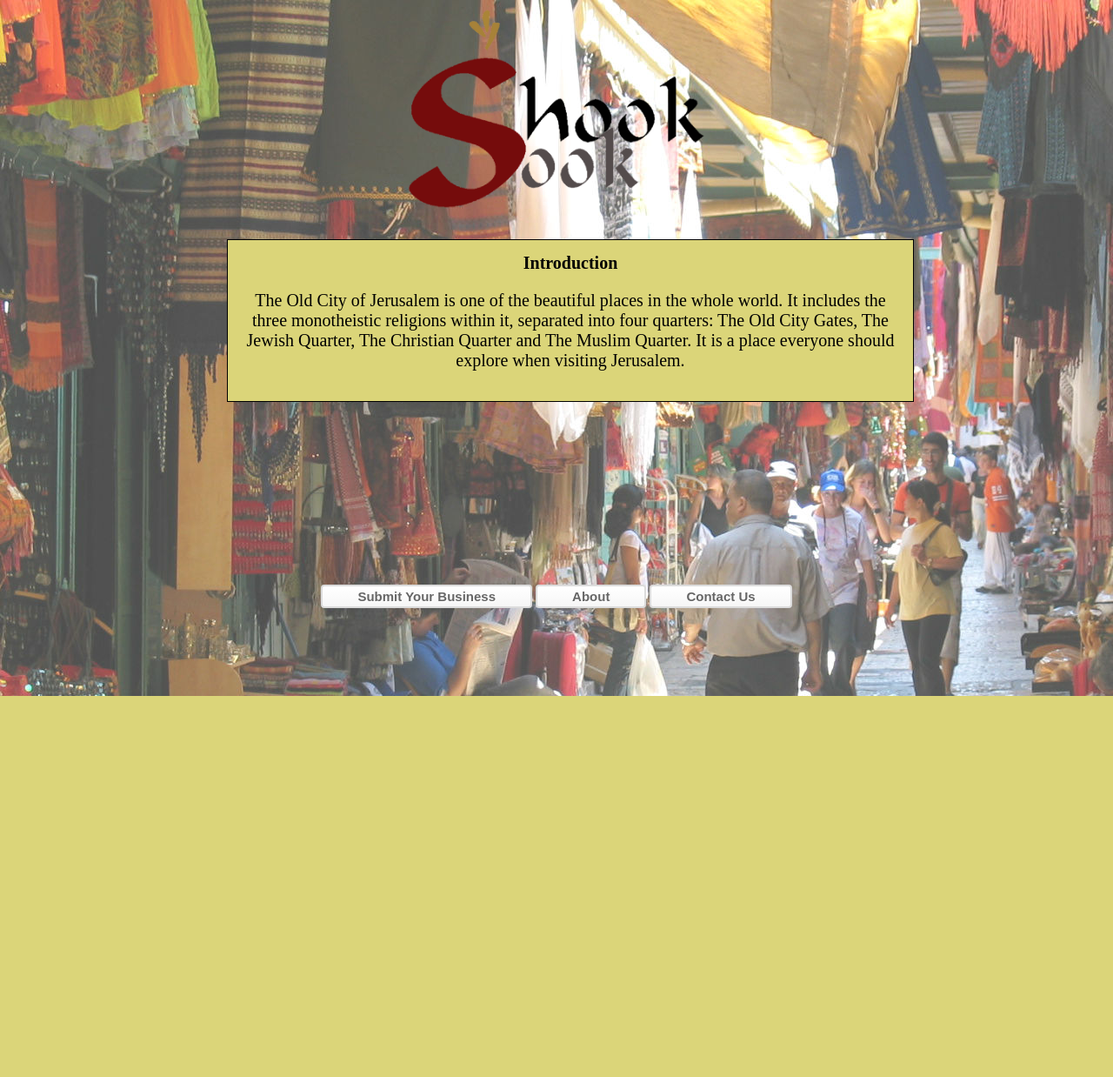
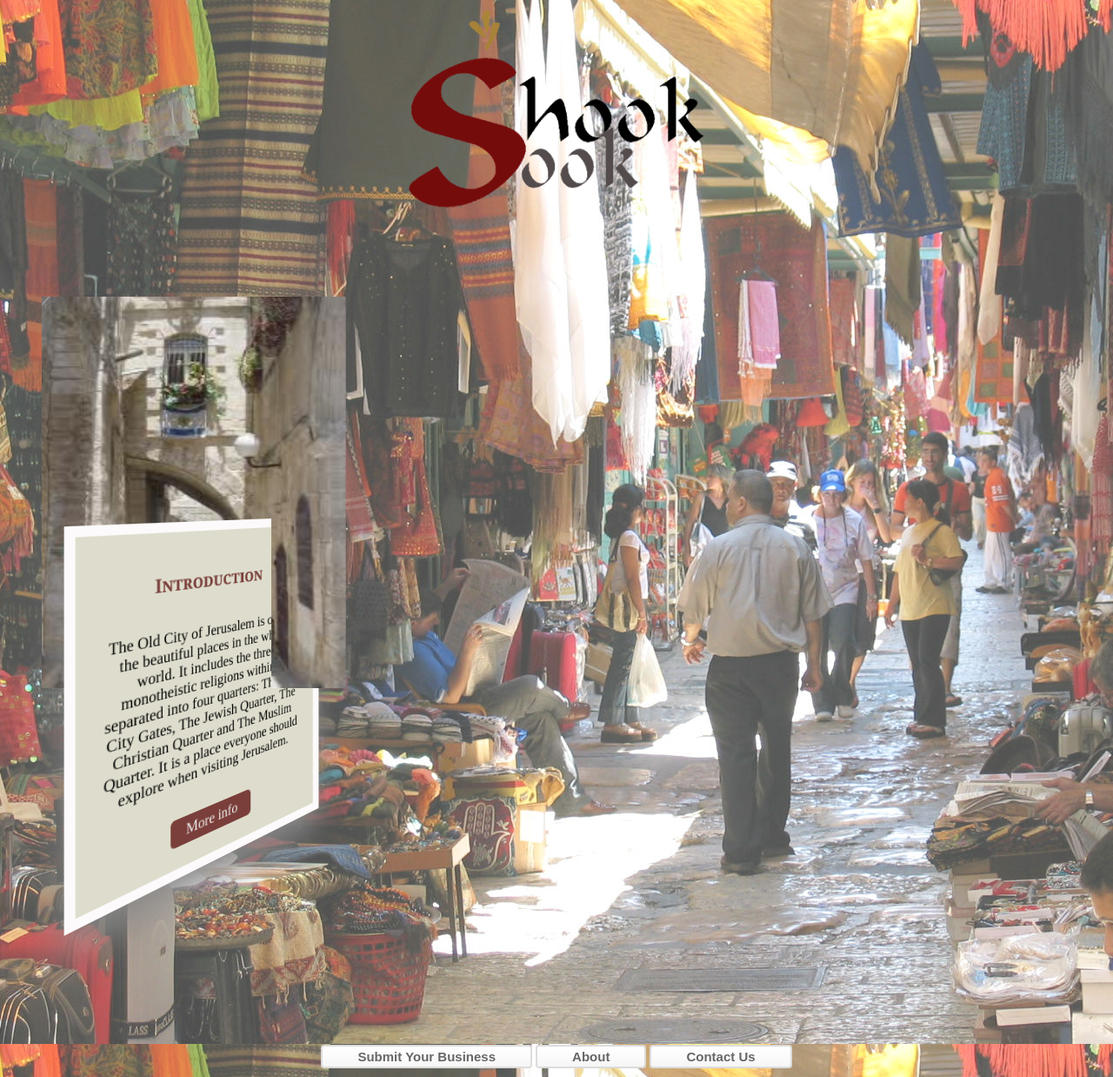
Before and after one commit to meet-projects/shooksookmegabits-y2-2013, a Django app: page /introduction in a window 1280 px wide. Shown: the whole page at 87% size. Before the commit the page ends 800 px from the top, so only its background shows below. Run offline with Django 3.2, Linux system fonts and the light colour scheme; parts of the project's set-up code (start-up, migrations or seed data) failed here and were passed over.

Commit message:
new introdction

```diff
--- /dev/null
+++ b/shooksook/main/static/css/introductio.css
@@ -0,0 +1,32 @@
+
+#movieposters
+   { list-style:none; margin:100px 0; height:550px; }
+
+#movieposters li
+   { display:inline; float:left;
+   -webkit-perspective: 500; -webkit-transform-style: preserve-3d;
+   -webkit-transition-property: perspective; -webkit-transition-duration: 0.5s; }
+
+#movieposters li:hover
+   { -webkit-perspective: 5000; }
+
+
+#movieposters li:hover img
+   { -webkit-transform: rotateY(0deg); }
+
+
+.movieinfo { border:10px solid #fcfafa; padding:20px; width:250px; height:300px; background-color:#deddcd; margin:-195px 0 0 40px; position:absolute;
+   -moz-box-shadow:0 20px 50px #888; -webkit-box-shadow:0 20px 40px #888;
+   -webkit-transform: translateZ(40px) rotateY(30deg);
+   -webkit-transition-property: transform, box-shadow, margin; -webkit-transition-duration: 0.5s; }
+
+/* Animate everything to their 2d state when hovering the parent.
+#movieposters li:hover .movieinfo
+   { -webkit-transform: rotateY(0deg); -webkit-box-shadow:0 5px 10px #888; margin:-175px 0 0 30px; } */
+
+/* Some basic CSS for the movie info */
+.movieinfo h3 { color:#7a3f3a; font-variant: small-caps; font-family:Georgia,serif,Times; text-align:center; padding-bottom:15px; }
+.movieinfo p { padding-bottom:15px; }
+.movieinfo a { background-color:#7a3f3a; padding:5px 10px; color:#eee; text-decoration:none; display:block; width:80px; text-align:center; margin:0 auto;
+   -moz-border-radius:5px; -webkit-border-radius:5px; }
+.movieinfo a:hover, .movieinfo a:focus { background-color:#6a191f; color:#fff; }
--- a/shooksook/main/templates/main/introduction.html
+++ b/shooksook/main/templates/main/introduction.html
@@ -6,13 +6,14 @@
 	<meta name = "author" content = "MEET Y2">
 	<link rel="stylesheet" type="text/css" href="{{ STATIC_URL }}css/buttons.css">
 	<link rel="stylesheet" type="text/css" href="{{ STATIC_URL }}css/project.css">
+	<link rel="stylesheet" type="text/css" href="{{ STATIC_URL }}css/introductio.css">
 </head>
 <body>
 <div id = "logoPic" >
 	<img src = "{{ STATIC_URL }}images/logo3.png" alt = "ShookSook Logo" width = "350" height = "233">
 
 
-<div >
+<!--<div >
 
 <br>
 <p></p>
@@ -23,7 +24,20 @@
 <p>
 The Old City of Jerusalem is one of the beautiful places in the whole world. It includes the three monotheistic religions within it, separated into four quarters: The Old City Gates, The Jewish Quarter, The Christian Quarter and The Muslim Quarter. It is a place everyone should explore when visiting Jerusalem.
 </p>
+</div>-->
+<div>
+<ul id="movieposters">
+   <li>
+      <img src="{{ STATIC_URL }}images/9.jpeg"  width="350" height="450" alt="Computer Hope">
+      <div class="movieinfo">
+         <h3>Introduction </h3>
+         <p>The Old City of Jerusalem is one of the beautiful places in the whole world. It includes the three monotheistic religions within it, separated into four quarters: The Old City Gates, The Jewish Quarter, The Christian Quarter and The Muslim Quarter. It is a place everyone should explore when visiting Jerusalem.  </p>
+         <a href="https://en.wikipedia.org/wiki/Old_City_%28Jerusalem%29" title="Iron Man 2">More info</a>
+      </div>
+   </li>
+</ul>
 </div>
+
 <div id = "end4">
 <a href="submit"><div class="buttonsEnd">Submit Your Business</div></a>
 <a href="about"><div class="buttonsEnd">About</div></a>
```
Also changed, not shown: shooksook/main/static/images/7.jpeg (added), shooksook/main/static/images/8.jpg (added), shooksook/main/static/images/9.jpeg (added).
